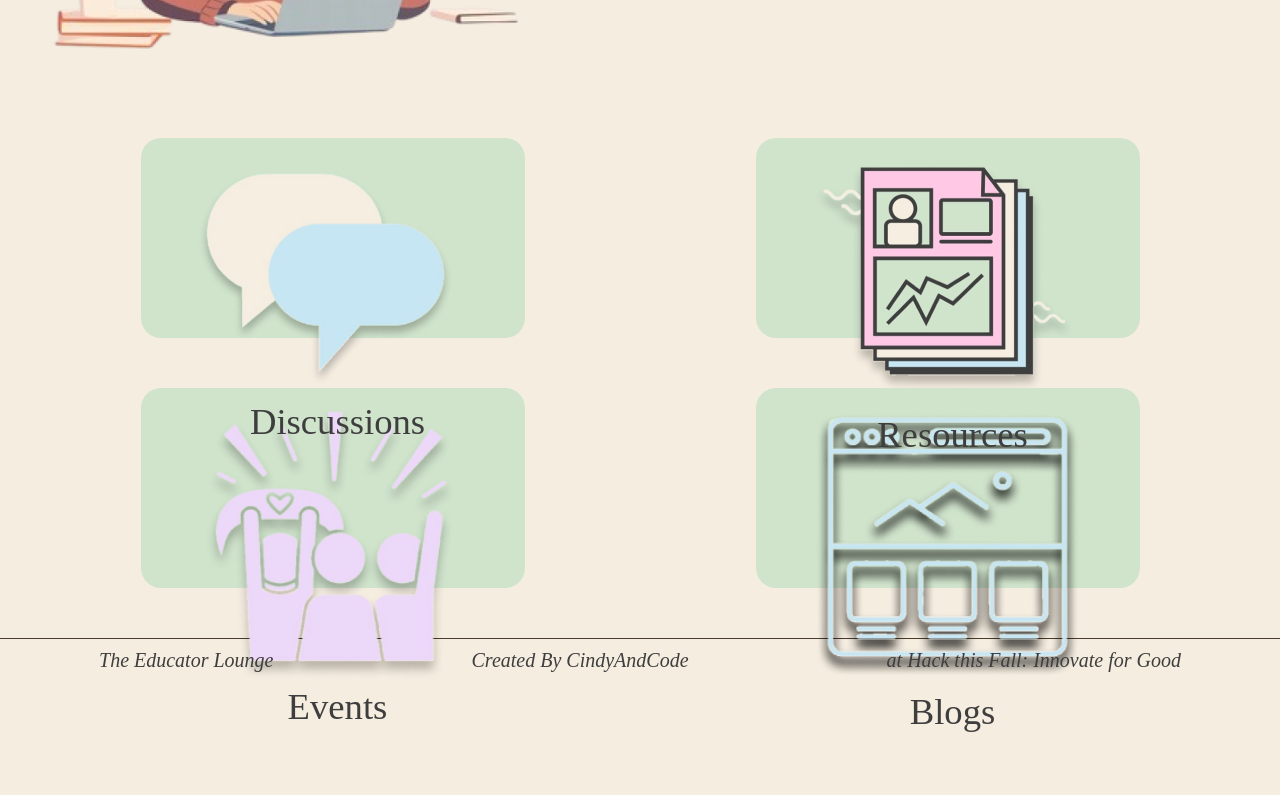
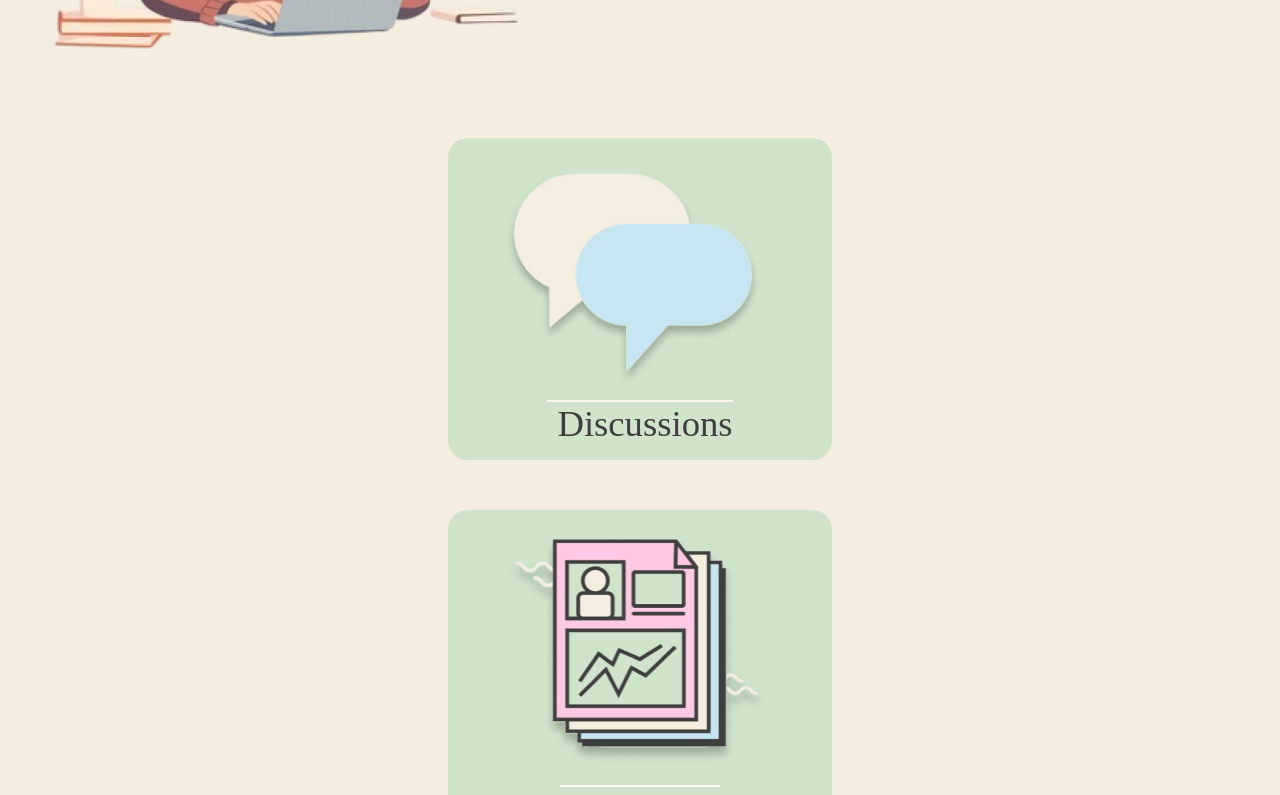
Before and after one commit to cindyawho/mlh-htf2024-project, a React (Create React App) app in the folder my-app/: page / in a window 1280 px wide. Shown: the part 780-1575 px from the top of the page. Before the commit the page ends 1513 px from the top, so only its background shows below. Built offline with nearby package versions, Linux system fonts and the light colour scheme; the HTML template or start-up script is replaced by a standard one; a web font is replaced by a local one.

Commit message:
Fix homeGrid styling

```diff
--- a/my-app/src/componentPages/Home.css
+++ b/my-app/src/componentPages/Home.css
@@ -15,6 +15,8 @@
     flex-wrap: wrap;
     justify-content: space-around;
     gap: 50px;
+    width: 70%;
+    margin: 0 auto;
     padding: 0 50px 50px 50px;
 }
 
@@ -23,7 +25,7 @@
     padding: 15px;
     border-radius: 20px;
     width: 30vw;
-    height: 25vh; /* Need to change maxheight with media query*/
+    height: fit-content; /* Need to change maxheight with media query*/
     font-size: calc(10px + 48/1440 * 100vh);
     text-align: center;
     display: flex;
@@ -38,4 +40,5 @@
 }
 .homeGrid-item p{
     margin-top: auto;
+    border-top: 2px outset var(--font-color2-white);
 }
```
